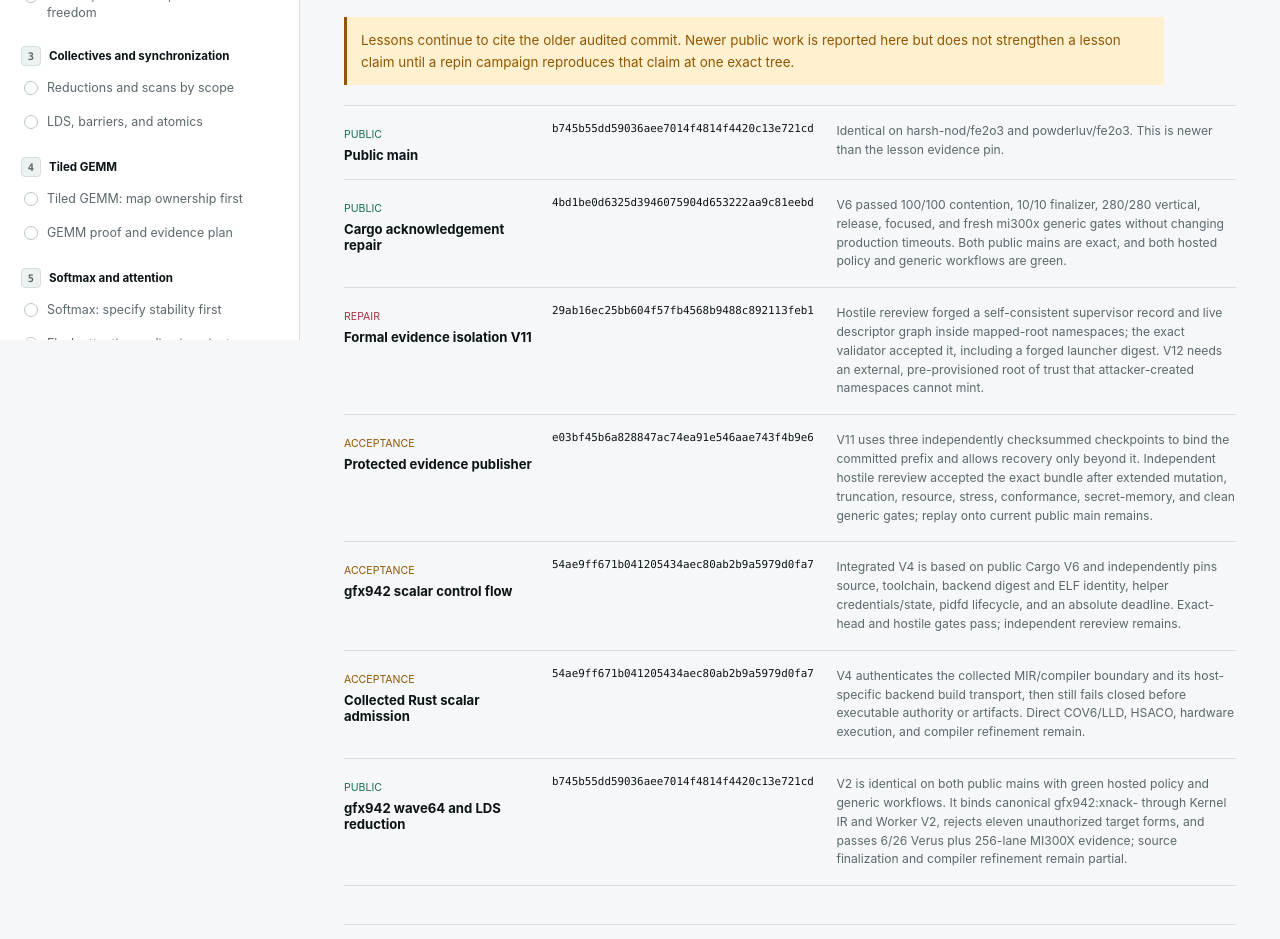
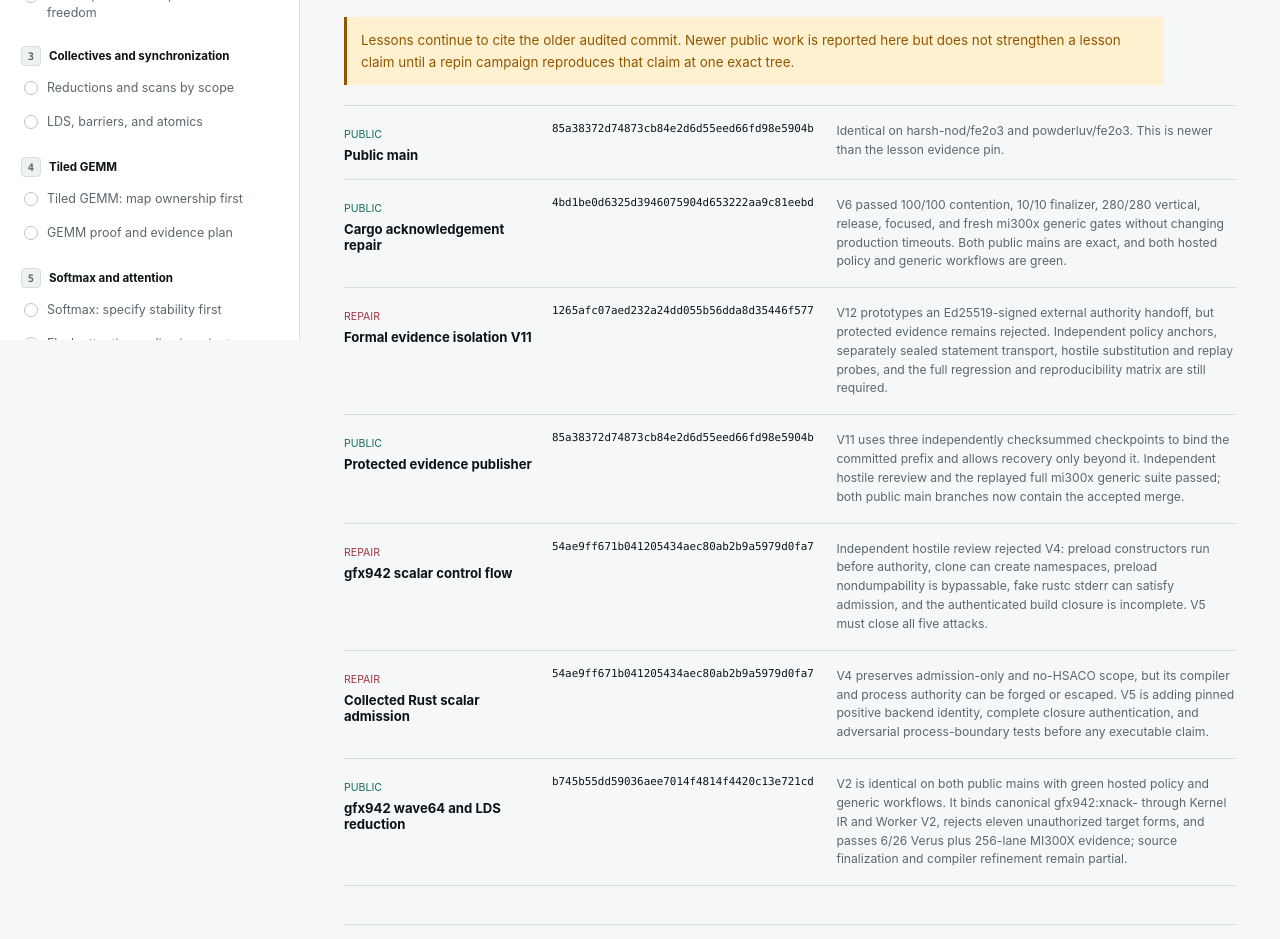
Before and after one commit to harsh-nod/fe2o3-kernels, a React (Vite) app: page /#/status in a window 1280 px wide. Shown: the part 460-1399 px from the top of the page. Built offline with nearby package versions, Linux system fonts and the light colour scheme.

Commit message:
Update public publisher and review status

```diff
--- a/src/content/progress.ts
+++ b/src/content/progress.ts
@@ -22,8 +22,8 @@ export interface DevelopmentCheckpoint {
 export const progressSnapshot = {
   reviewedOn: "2026-08-13",
   auditedCommit: FE2O3_PIN.commit,
-  publicCommit: "b745b55dd59036aee7014f4814f4420c13e721cd",
-  publicTree: "118b206beec4d3e7badf53f6561d1b37b86fc491",
+  publicCommit: "85a38372d74873cb84e2d6d55eed66fd98e5904b",
+  publicTree: "df9ac26cde159ed4194346044bc53a4d9318a3f6",
   repositories: [
     "https://github.com/harsh-nod/fe2o3",
     "https://github.com/powderluv/fe2o3",
@@ -47,31 +47,31 @@ export const developmentCheckpoints: DevelopmentCheckpoint[] = [
   },
   {
     name: "Formal evidence isolation V11",
-    commit: "29ab16ec25bb604f57fb4568b9488c892113feb1",
+    commit: "1265afc07aed232a24dd055b56dda8d35446f577",
     state: "repair",
     detail:
-      "Hostile rereview forged a self-consistent supervisor record and live descriptor graph inside mapped-root namespaces; the exact validator accepted it, including a forged launcher digest. V12 needs an external, pre-provisioned root of trust that attacker-created namespaces cannot mint.",
+      "V12 prototypes an Ed25519-signed external authority handoff, but protected evidence remains rejected. Independent policy anchors, separately sealed statement transport, hostile substitution and replay probes, and the full regression and reproducibility matrix are still required.",
   },
   {
     name: "Protected evidence publisher",
-    commit: "e03bf45b6a828847ac74ea91e546aae743f4b9e6",
-    state: "acceptance",
+    commit: "85a38372d74873cb84e2d6d55eed66fd98e5904b",
+    state: "public",
     detail:
-      "V11 uses three independently checksummed checkpoints to bind the committed prefix and allows recovery only beyond it. Independent hostile rereview accepted the exact bundle after extended mutation, truncation, resource, stress, conformance, secret-memory, and clean generic gates; replay onto current public main remains.",
+      "V11 uses three independently checksummed checkpoints to bind the committed prefix and allows recovery only beyond it. Independent hostile rereview and the replayed full mi300x generic suite passed; both public main branches now contain the accepted merge.",
   },
   {
     name: "gfx942 scalar control flow",
     commit: "54ae9ff671b041205434aec80ab2b9a5979d0fa7",
-    state: "acceptance",
+    state: "repair",
     detail:
-      "Integrated V4 is based on public Cargo V6 and independently pins source, toolchain, backend digest and ELF identity, helper credentials/state, pidfd lifecycle, and an absolute deadline. Exact-head and hostile gates pass; independent rereview remains.",
+      "Independent hostile review rejected V4: preload constructors run before authority, clone can create namespaces, preload nondumpability is bypassable, fake rustc stderr can satisfy admission, and the authenticated build closure is incomplete. V5 must close all five attacks.",
   },
   {
     name: "Collected Rust scalar admission",
     commit: "54ae9ff671b041205434aec80ab2b9a5979d0fa7",
-    state: "acceptance",
+    state: "repair",
     detail:
-      "V4 authenticates the collected MIR/compiler boundary and its host-specific backend build transport, then still fails closed before executable authority or artifacts. Direct COV6/LLD, HSACO, hardware execution, and compiler refinement remain.",
+      "V4 preserves admission-only and no-HSACO scope, but its compiler and process authority can be forged or escaped. V5 is adding pinned positive backend identity, complete closure authentication, and adversarial process-boundary tests before any executable claim.",
   },
   {
     name: "gfx942 wave64 and LDS reduction",
```
